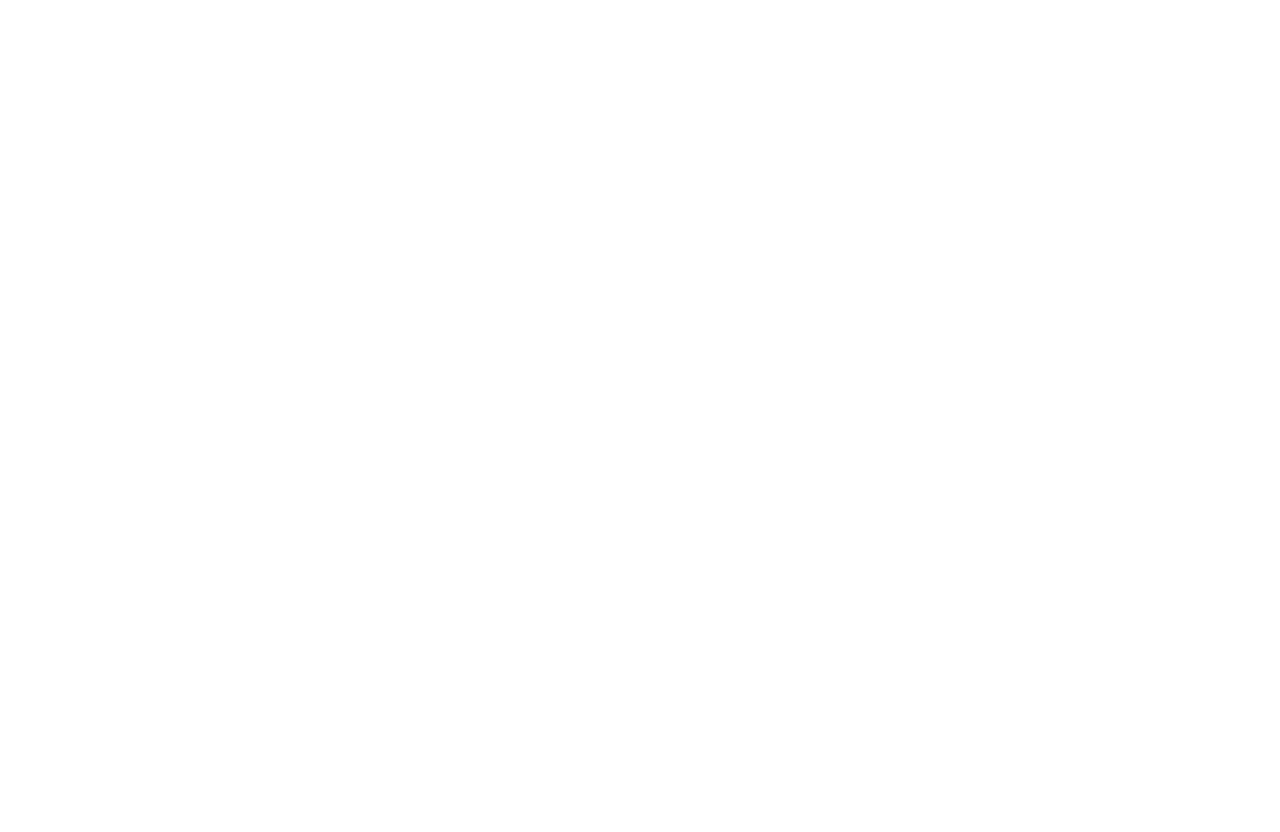
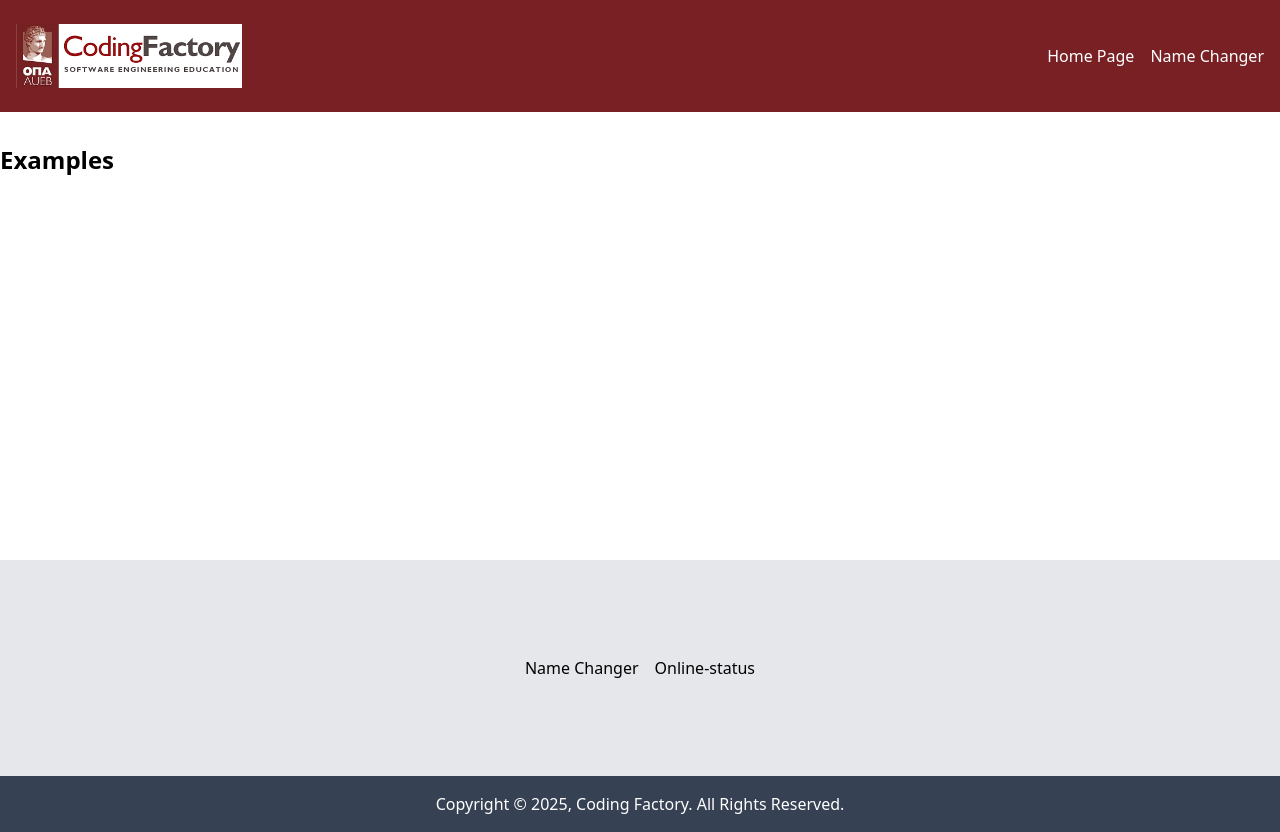
Before and after one commit to ChristosTA/cf7-components-intro, a React (Vite) app: page /examples in a window 1280 px wide. Before the commit the page ends 800 px from the top, so only its background shows below. Built offline with nearby package versions, Linux system fonts and the light colour scheme.

Commit message:
feat: Create RouterExamplesLayout

```diff
--- a/src/App.tsx
+++ b/src/App.tsx
@@ -13,6 +13,8 @@
 import OnlineStatusPage from "./pages/OnlineStatusPage.tsx";
 import UserPage from "./pages/UserPage.tsx";
 import RouterLayout from "./components/RouterLayout.tsx";
+import ExamplePage from "./pages/ExamplesPage.tsx";
+import RouterExamplesLayout from "./components/RouterExamplesLayout.tsx";
 // import Counter from "./components/Counter.tsx";
 // import NameChanger from "./components/NameChanger.tsx";
 // import CounterWithMoreStates from "./components/CounterWithMoreStates.tsx";
@@ -61,11 +63,13 @@
                 <Routes>
                     <Route element={<RouterLayout/>}>
                         <Route index element={<HomePage />}/>
-
+                        <Route path="users/:userId" element={<UserPage />}/>
+                        <Route path="users" element={<UserPage />} />
                     </Route>
                     {/*<Route path="/" element={<HomePage/>}/>*/}
-
-                    <Route path="examples?">
+                    {/*<Route path="examples?">*/}
+                    <Route path="examples" element={<RouterExamplesLayout/>}>
+                        <Route index element={<ExamplePage/>}/>
                         <Route path="name-changer" element={<NameChangerPage/>}/>
                         <Route path="online-status" element={<OnlineStatusPage/>}/>
                     </Route>
--- /dev/null
+++ b/src/components/ExamplesSection.tsx
@@ -0,0 +1,31 @@
+import { NavLink} from "react-router";
+
+const ExamplesSection = () => {
+    return (
+        <>
+            <div className="bg-gray-200 py-24">
+                <ul className="container mx-auto flex justify-center space-x-4">
+                    <li>
+                        <NavLink
+                            to="/examples/name-changer"
+                            className={({isActive} )=>
+                                isActive ? "text-cf-dark-red underline underline-offset-4" : "text-cf-dark-blue"}
+                        >
+                            Name Changer</NavLink>
+                    </li>
+                    <li>
+                        <NavLink
+                            to="/examples/online-status"
+                            className={({isActive} )=>
+                                isActive ? "text-cf-dark-red underline underline-offset-4" : "text-cf-dark-blue"}
+
+                        >
+                            Online-status</NavLink>
+                    </li>
+                </ul>
+            </div>
+
+        </>
+    )
+}
+export default ExamplesSection
--- /dev/null
+++ b/src/components/RouterExamplesLayout.tsx
@@ -0,0 +1,22 @@
+
+import {Outlet} from "react-router";
+import HeaderResponsive from "./HeaderResponsive.tsx";
+import Footer from "./Footer.tsx";
+import ExamplesSection from "./ExamplesSection.tsx";
+
+const RouterExamplesLayout = () => {
+
+
+    return (
+        <>
+            <HeaderResponsive />
+            <div className="Container mx-auto min-h-[70vh] pt-24">
+                <Outlet/>
+            </div>
+            <ExamplesSection/>
+            <Footer/>
+
+        </>
+    )
+}
+export default RouterExamplesLayout;
--- /dev/null
+++ b/src/pages/ExamplesPage.tsx
@@ -0,0 +1,16 @@
+import {useEffect} from "react";
+
+const ExamplePage = () => {
+
+
+    useEffect(() => {
+        document.title = "Examples"
+    }, []);
+
+    return (
+        <>
+           <h1 className="text-2xl font-bold mt-12">Examples</h1>
+        </>
+    )
+}
+export default ExamplePage;
```
